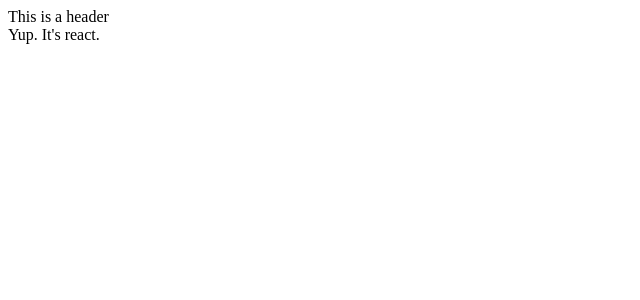
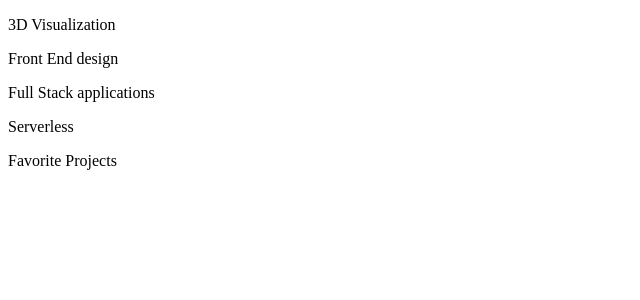
Before and after one commit to tylermaran/tylermaran_portfolio, a React (Create React App) app in the folder react_ui/: page / in a window 1280 px wide. Shown: the top 300 px of the page, without its empty margins (0-640 px from the left). Built offline with nearby package versions, Linux system fonts and the light colour scheme.

Commit message:
added react router

```diff
--- a/react_ui/package.json
+++ b/react_ui/package.json
@@ -5,6 +5,7 @@
   "dependencies": {
     "react": "^16.10.1",
     "react-dom": "^16.10.1",
+    "react-router-dom": "^5.1.2",
     "react-scripts": "3.1.2"
   },
   "scripts": {
--- a/react_ui/src/App.js
+++ b/react_ui/src/App.js
@@ -1,18 +1,21 @@
 // Importing Dependencies
 import React from 'react';
+import { BrowserRouter as Router, Route, Switch } from 'react-router-dom';
 
 // Importing Components
-import Header from './components/Header';
+import Landing from './pages/Landing';
+
 
 const App = () => {
-  return (
-    <div className="App">
-      <Header/>
-
-      Yup. It's react.
-
-    </div>
-  );
+	return (
+		<div className="App">
+			<Router>
+				<Switch>
+					<Route exact path='/' component={Landing}/>
+				</Switch>
+			</Router>
+		</div>
+	);
 }
 
 export default App;
--- /dev/null
+++ b/react_ui/src/pages/Landing.jsx
@@ -0,0 +1,26 @@
+// Importing Dependencies
+import React from 'react';
+
+// Importing Components
+// import Header from '../components/Header'
+
+// Importing Styling
+import './Landing.css';
+
+const Landing = () => {
+
+    return (
+        <div className="landing">
+
+            <p>3D Visualization</p>
+            <p>Front End design</p>
+            <p>Full Stack applications</p>
+            <p>Serverless</p>
+            <p>Favorite Projects</p>
+
+        </div>
+    )
+
+}
+
+export default Landing;
```
Also changed, not shown: react_ui/src/pages/Landing.css (added), 1 other file (tests, documents, lock files or other folders).
